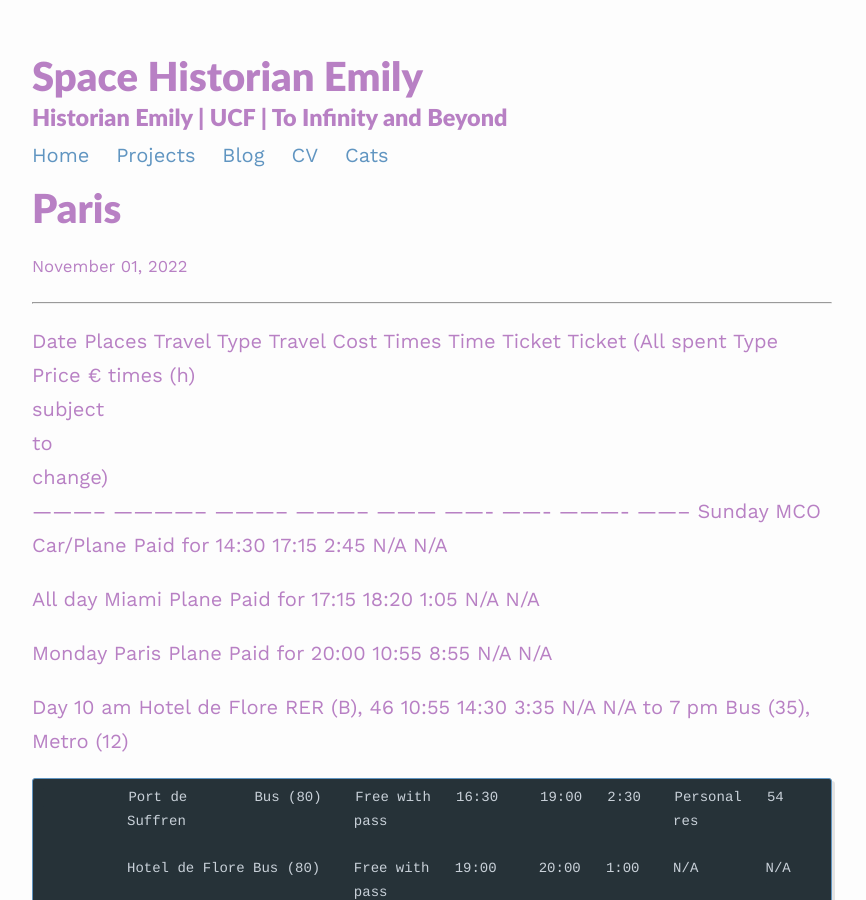
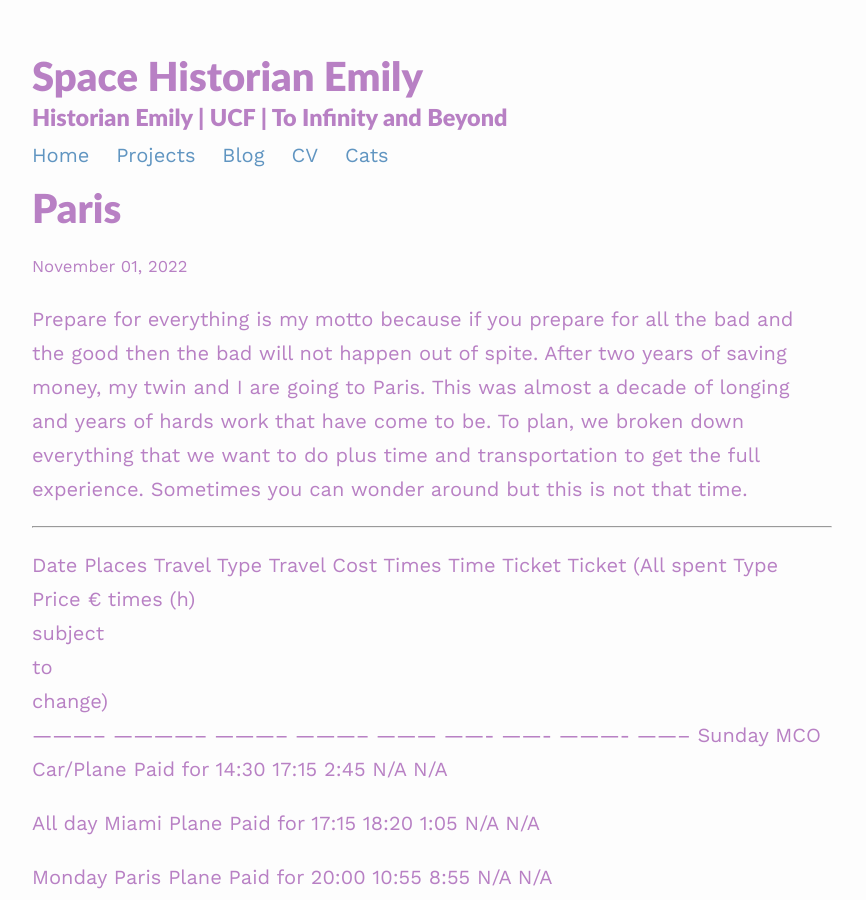
Before and after one commit to emilystrickland2/Historian, a Jekyll site: the page built from _posts/2022-11-01-Paris.md, in a window 1280 px wide and 900 px high. Shown: the whole window, without its empty margins (208-1074 px from the left). Built offline with Jekyll 4.4.1, drawn with Linux system fonts in a browser that asks for light colours; nearby versions of some CDN libraries.

Commit message:
Update 2022-11-01-Paris.md

```diff
--- a/_posts/2022-11-01-Paris.md
+++ b/_posts/2022-11-01-Paris.md
@@ -2,6 +2,8 @@
 layout: post
 title:  "Paris"
 ---
+Prepare for everything is my motto because if you prepare for all the bad and the good then the bad will not happen out of spite. After two years of saving money, my twin and I are going to Paris. This was almost a decade of longing and years of hards work that have come to be. To plan, we broken down everything that we want to do plus time and transportation to get the full experience. Sometimes you can wonder around but this is not that time.
+
 
 
   ------------------------------------------------------------------------------------------------
```
